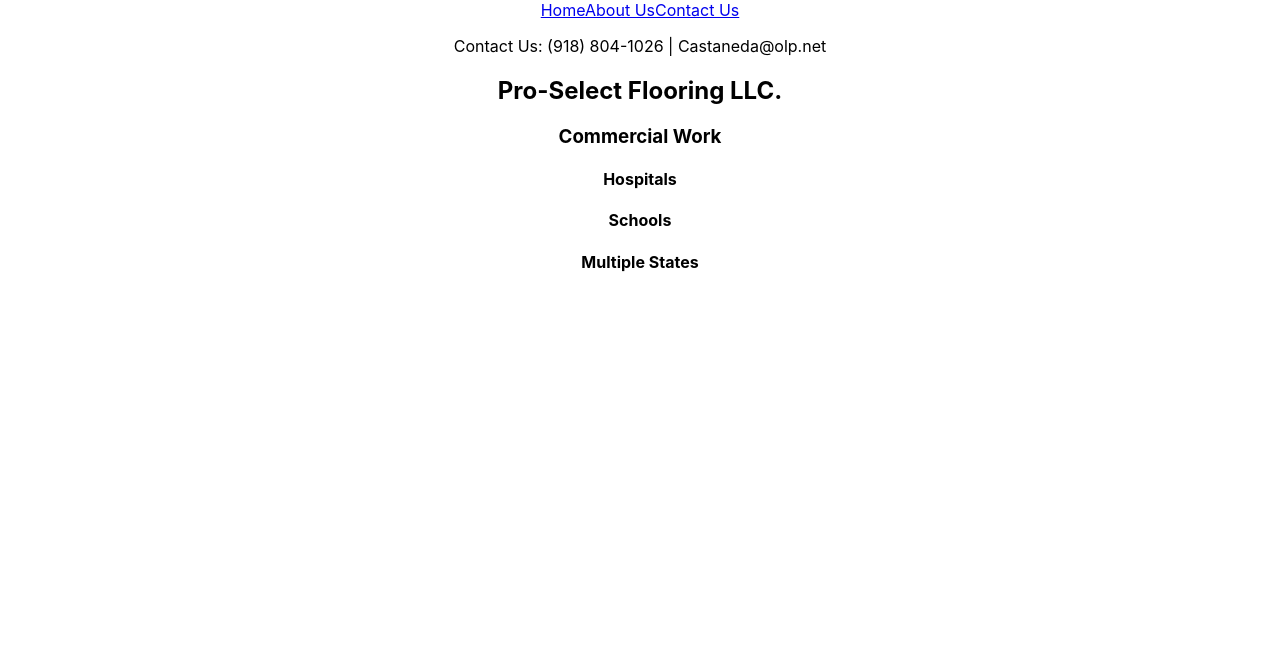
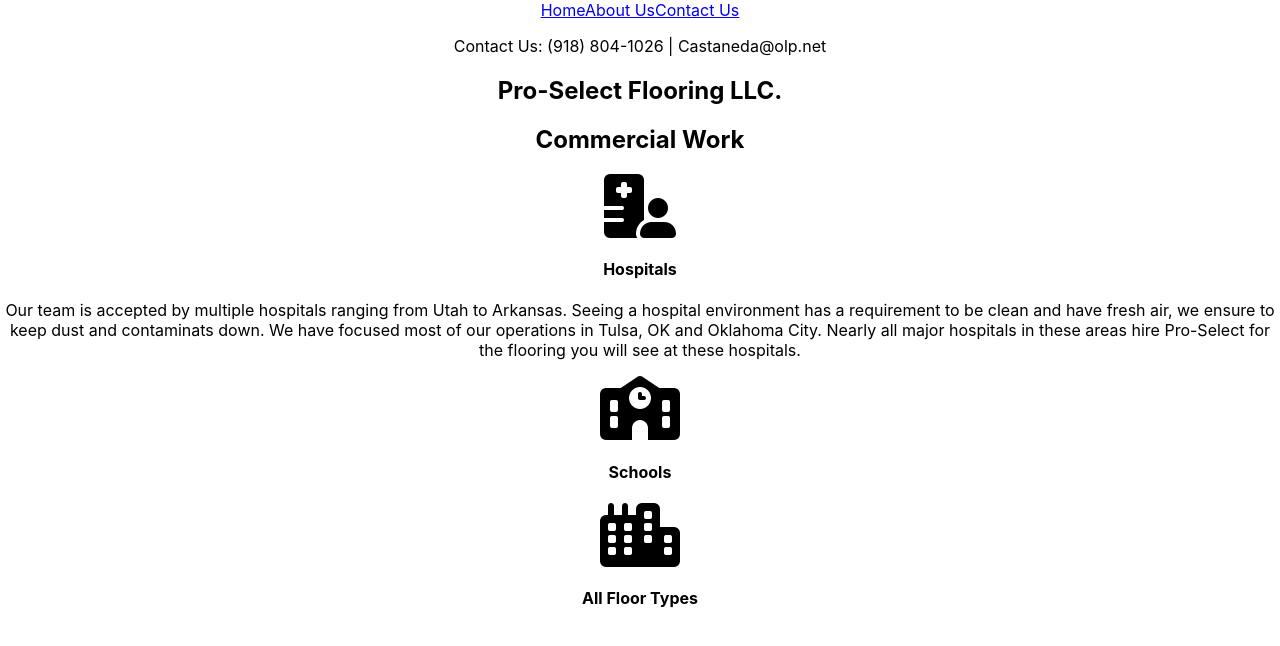
Before and after one commit to Perezented/PSF, a React (Create React App) app: page / in a window 1280 px wide. Shown: the top 646 px of the page. Built offline with nearby package versions, Linux system fonts and the light colour scheme.

Commit message:
Home Banner and TriSection started correctly. Image is static now

```diff
--- /dev/null
+++ b/src/components/HomeBanner.js
@@ -0,0 +1,10 @@
+import React from "react";
+export default function HomeBanner() {
+  return (
+    <section className="homeImg">
+      <div className="homepageBanner">
+        <h1>Pro-Select Flooring LLC.</h1>
+      </div>
+    </section>
+  );
+}
--- a/src/components/HomePage.js
+++ b/src/components/HomePage.js
@@ -1,18 +1,11 @@
 import React from "react";
+import TriSection from "./TriSection";
+import HomeBanner from "./HomeBanner";
 export default function HomePage() {
   return (
-    <section>
-      <div>
-        <h1>Pro-Select Flooring LLC.</h1>
-      </div>
-      <div>
-        <h3>Commercial Work</h3>
-        <div>
-          <h4>Hospitals</h4>
-          <h4>Schools</h4>
-          <h4>Multiple States</h4>
-        </div>
-      </div>
-    </section>
+    <>
+      <HomeBanner />
+      <TriSection />
+    </>
   );
 }
--- /dev/null
+++ b/src/components/TriSection.js
@@ -0,0 +1,31 @@
+import React from "react";
+export default function TriSection() {
+  return (
+    <section className="homeTriDesc">
+      <h2>Commercial Work</h2>
+
+      <div className="triSection">
+        <div className="hospitals">
+          <i className="fas fa-hospital-user  fa-4x" />
+          <h4>Hospitals</h4>
+          <p>
+            Our team is accepted by multiple hospitals ranging from Utah to
+            Arkansas. Seeing a hospital environment has a requirement to be
+            clean and have fresh air, we ensure to keep dust and contaminats
+            down. We have focused most of our operations in Tulsa, OK and
+            Oklahoma City. Nearly all major hospitals in these areas hire
+            Pro-Select for the flooring you will see at these hospitals.{" "}
+          </p>
+        </div>
+        <div className="school">
+          <i className="fas fa-school  fa-4x" />
+          <h4>Schools</h4>
+        </div>
+        <div className="new">
+          <i className="fas fa-city  fa-4x" />
+          <h4>All Floor Types</h4>
+        </div>
+      </div>
+    </section>
+  );
+}
```
